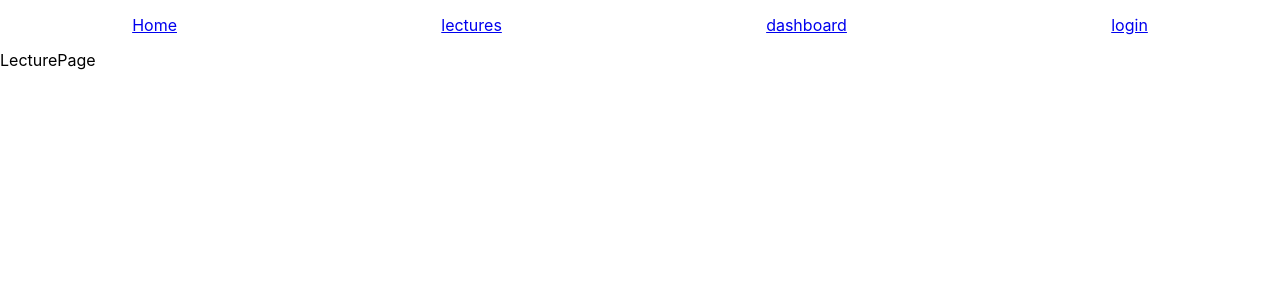
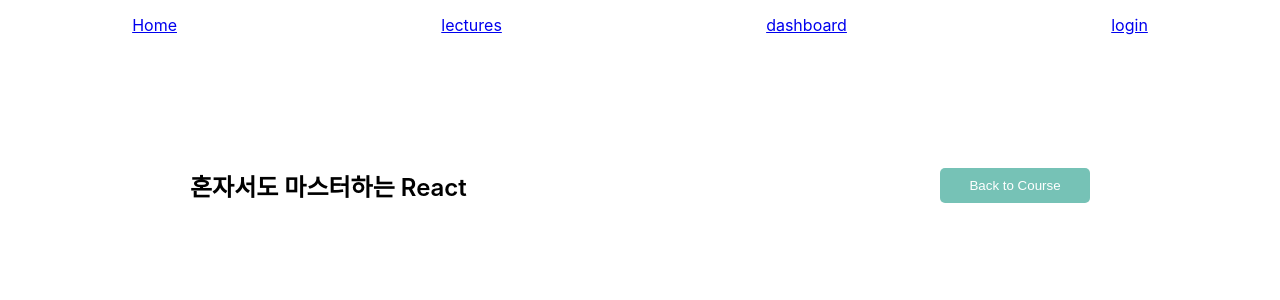
Before and after one commit to jeLee94/GND, a React (Create React App) app: page /lecture in a window 1280 px wide. Shown: the top 300 px of the page. Built offline with nearby package versions, Linux system fonts and the light colour scheme.

Commit message:
design: 강의 페이지 UI 작업

```diff
--- a/package.json
+++ b/package.json
@@ -14,6 +14,7 @@
     "@types/styled-components": "^5.1.26",
     "react": "^18.2.0",
     "react-dom": "^18.2.0",
+    "react-player": "^2.11.0",
     "react-router-dom": "^6.7.0",
     "react-scripts": "5.0.1",
     "styled-components": "^5.3.6",
--- a/src/pages/LecturePage.tsx
+++ b/src/pages/LecturePage.tsx
@@ -1,6 +1,57 @@
 //유튜브 API 활용한 강의 페이지
+
+import styled from 'styled-components';
+import ReactPlayer from 'react-player';
+
 const LecturePage = () => {
-  return <div>LecturePage</div>;
+  return (
+    <StContainer>
+      <StLectureHeader>
+        <StLectureTitle>혼자서도 마스터하는 React</StLectureTitle>
+        <StBackButton>Back to Course</StBackButton>
+      </StLectureHeader>
+      <ReactPlayer
+        url={
+          'https://www.youtube.com/watch?v=t3M6toIflyQ&list=PLv2d7VI9OotSn1ThdDeqvBx8QuRSd01qv&index=1'
+        }
+        width='900px'
+        height='510px'
+        muted={true}
+        controls={true}
+      />
+    </StContainer>
+  );
 };
 
 export default LecturePage;
+
+const StContainer = styled.div`
+  width: 100%;
+  height: 100vh;
+  display: flex;
+  flex-direction: column;
+  justify-content: center;
+  align-items: center;
+`;
+
+const StLectureHeader = styled.div`
+  width: 900px;
+  display: flex;
+  justify-content: space-between;
+  margin-bottom: 20px;
+`;
+
+const StLectureTitle = styled.div`
+  font-size: 1.5rem;
+  font-weight: 600;
+`;
+
+const StBackButton = styled.button`
+  width: 150px;
+  height: 35px;
+  border: none;
+  border-radius: 5px;
+  background-color: #76c2b6;
+  color: #fff;
+  cursor: pointer;
+`;
```
Also changed, not shown: 2 other files (tests, documents, lock files or other folders).
